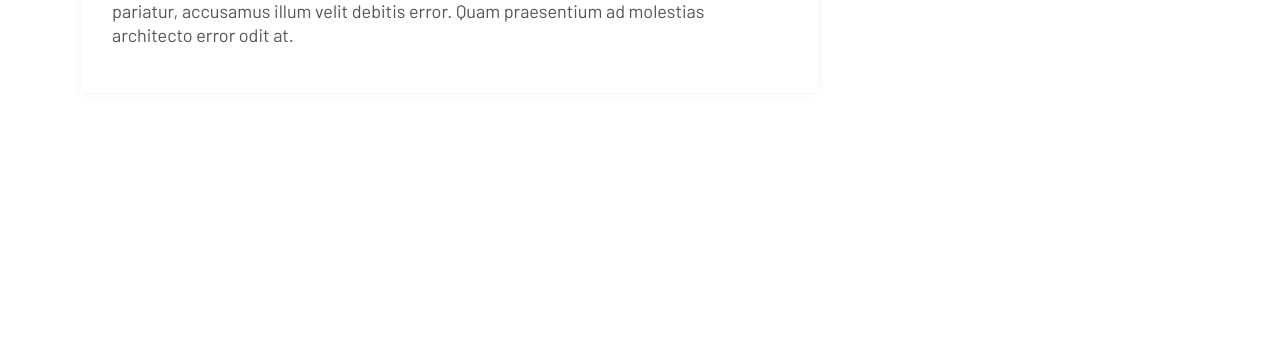
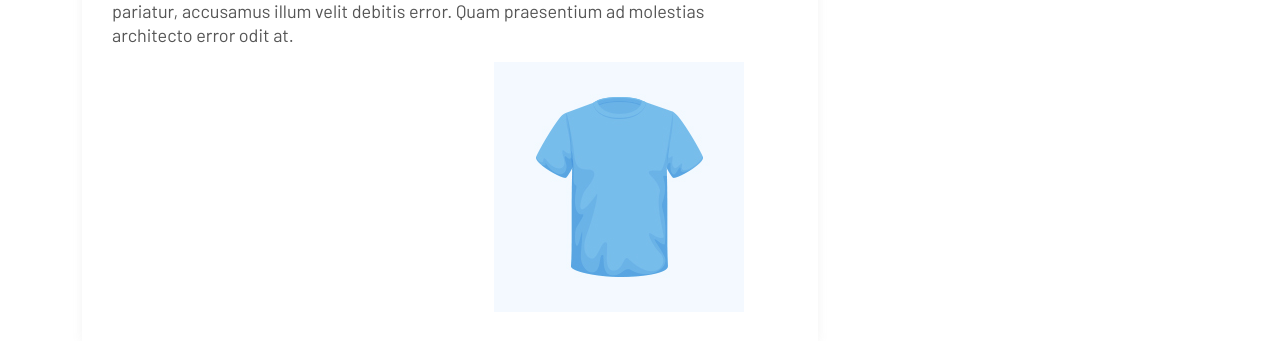
Before and after one commit to Pablo-jesuss/ecommerce-com-react, a React (Vite) app in the folder ecommerce/: page /shop/1 in a window 1280 px wide. Both pictures are taken after a click on the item "Descrição". Shown: the part 459-800 px from the top of the page. Built offline with nearby package versions, Linux system fonts and the light colour scheme.

Commit message:
postItem

```diff
--- a/ecommerce/src/shop/Review.jsx
+++ b/ecommerce/src/shop/Review.jsx
@@ -147,7 +147,12 @@ const Review = () => {
             </p>
 
             <div className="post-item">
-              <div className="post-thumb"></div>
+              <div className="post-thumb">
+                <img src="/src/assets/images/shop/03.jpg" alt="" />
+              </div>
+              <div className="post-content">
+                <ul></ul>
+              </div>
             </div>
           </div>
         )}
```
